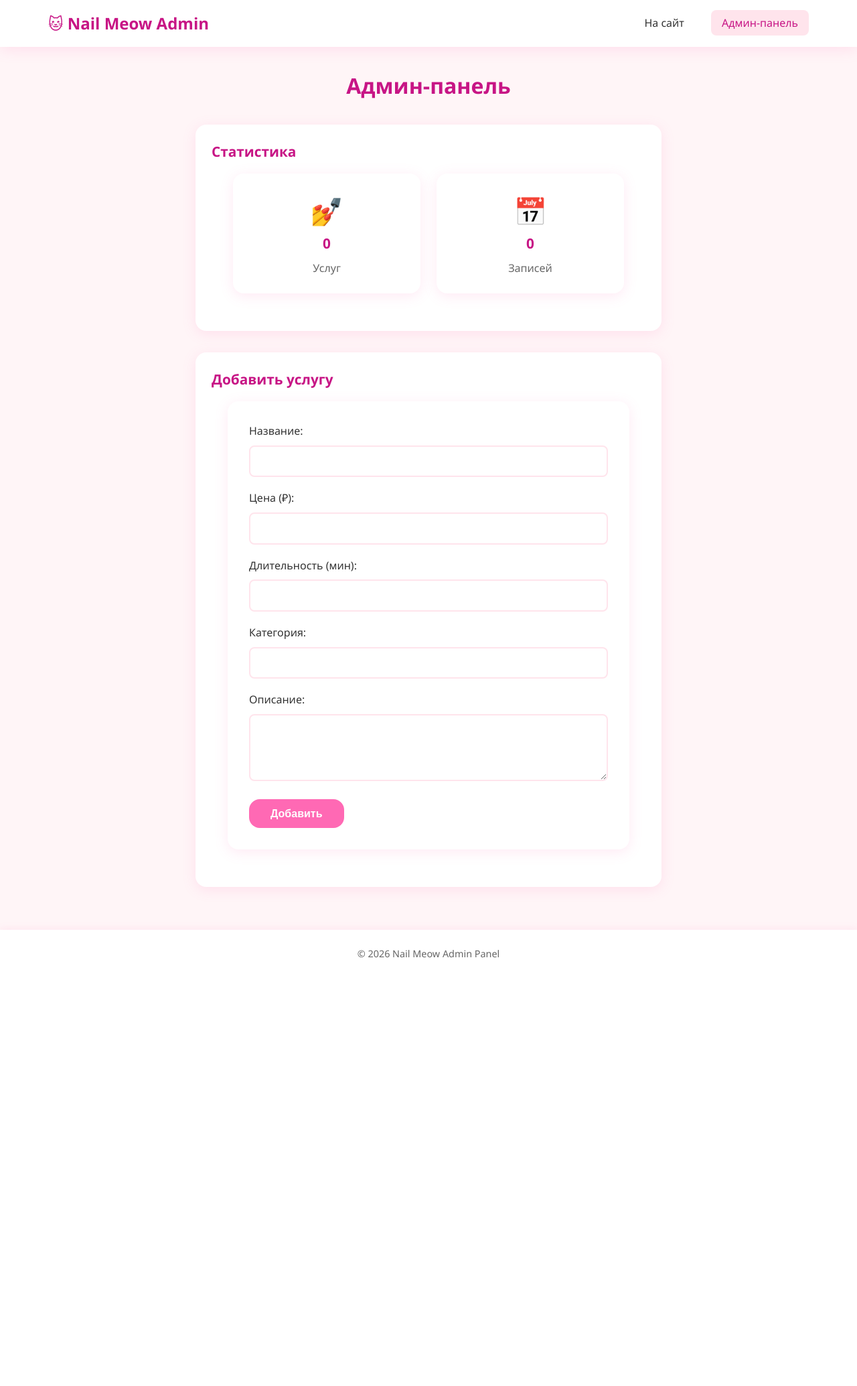
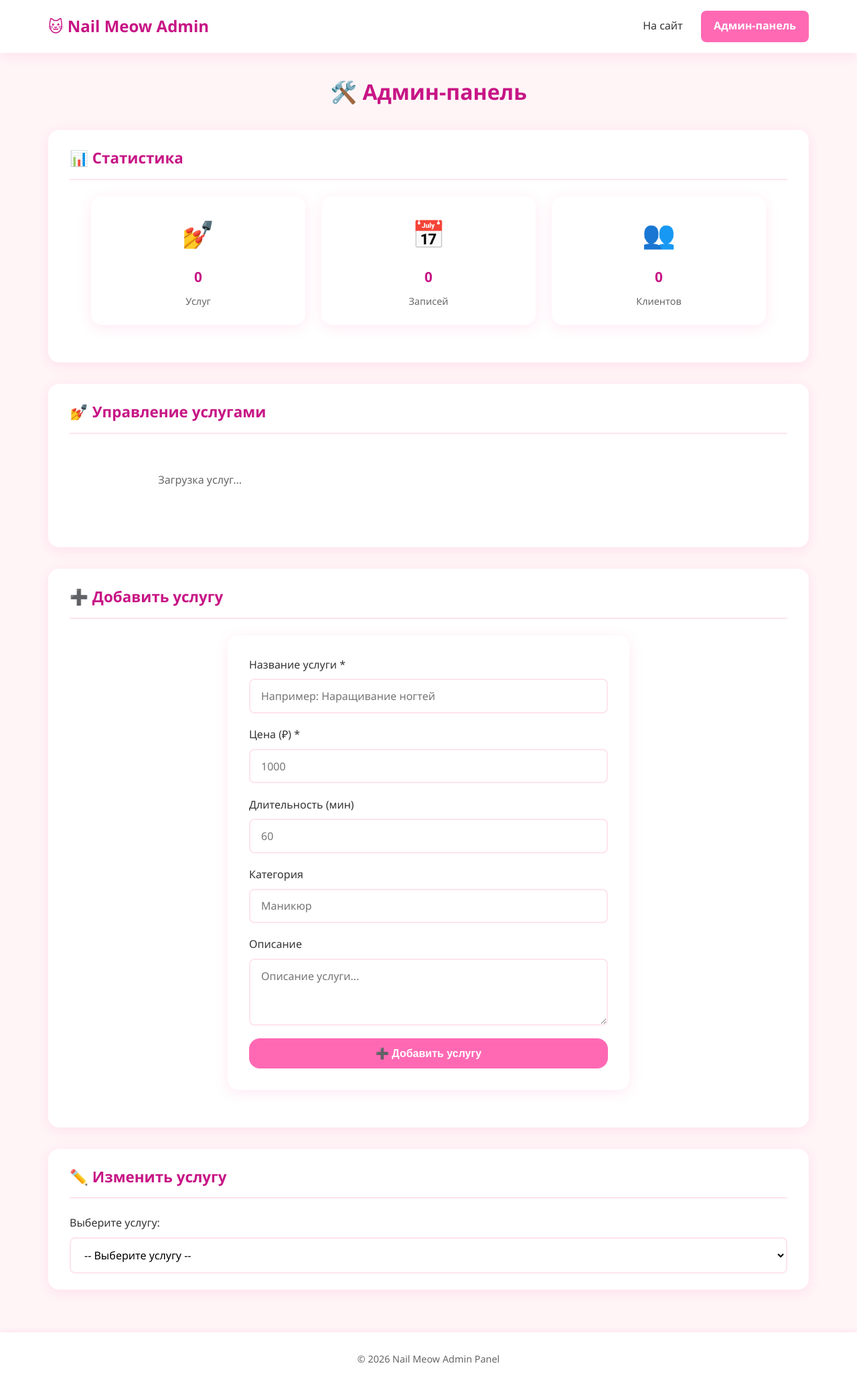
Before and after one commit to bbbnewwwa/Nail-Meow, a FastAPI app: page /admin in a window 1280 px wide. Shown: the whole page at 67% size. Before the commit the page ends 1430 px from the top, so only its background shows below. Run offline with FastAPI, Linux system fonts and the light colour scheme.

Commit message:
исправление стилей и работоспособности сайта

```diff
--- a/static/css/style.css
+++ b/static/css/style.css
@@ -7,16 +12,21 @@
     --pink-hover: #ff1493;
     --pink-dark: #c71585;
     --white: #ffffff;
-    --text-main: #333;
-    --text-light: #666;
+    --text-main: #333333;
+    --text-light: #666666;
+
+    /* Эффекты */
     --shadow: 0 4px 20px rgba(255, 105, 180, 0.15);
     --shadow-hover: 0 8px 25px rgba(255, 105, 180, 0.25);
     --radius: 16px;
     --radius-sm: 8px;
     --transition: all 0.3s ease;
+
+    /* Размеры */
+    --container-max: 1200px;
 }
 
-/* база */
+/* 2. БАЗА */
 * {
     margin: 0;
     padding: 0;
@@ -33,17 +43,26 @@ body {
     flex-direction: column;
 }
 
-/* шапка */
+a {
+    text-decoration: none;
+    color: inherit;
+    transition: var(--transition);
+}
+
+ul { list-style: none; }
+img { max-width: 100%; height: auto; }
+
+/* 3. ШАПКА И НАВИГАЦИЯ */
 header {
     background: var(--white);
     box-shadow: var(--shadow);
     position: sticky;
     top: 0;
-    z-index: 100;
+    z-index: 1000;
 }
 
 nav {
-    max-width: 1200px;
+    max-width: var(--container-max);
     margin: 0 auto;
     padding: 1rem 2rem;
     display: flex;
@@ -53,34 +72,49 @@ nav {
 
 .logo {
     font-size: 1.5rem;
-    font-weight: bold;
+    font-weight: 700;
     color: var(--pink-dark);
+    display: flex;
+    align-items: center;
+    gap: 8px;
 }
 
 nav ul {
     display: flex;
-    list-style: none;
-    gap: 1.5rem;
+    gap: 0.5rem;
     align-items: center;
+    flex-wrap: wrap;
 }
 
 nav a {
     text-decoration: none;
     color: var(--text-main);
     font-weight: 500;
-    padding: 0.5rem 1rem;
+    padding: 0.6rem 1.2rem;
     border-radius: var(--radius-sm);
     transition: var(--transition);
+    display: inline-block;
+    white-space: nowrap;
 }
 
-nav a:hover,
-nav a.active {
+nav a:hover {
     background: var(--pink-light);
     color: var(--pink-dark);
 }
 
+nav a.active {
+    background: var(--pink-main);
+    color: var(--white);
+    font-weight: 600;
+}
+
+nav a.active:hover {
+    background: var(--pink-hover);
+    color: var(--white);
+}
+
 .btn-admin {
-    background: var(--pink-main) !important;
+    background: var(--pink-dark) !important;
     color: var(--white) !important;
 }
 
@@ -108,165 +142,6 @@ nav a.active {
     margin-bottom: 2rem;
 }
 
-/* 🔥 КОНТАКТЫ - ИСПРАВЛЕНО: БЛОКИ ДРУГ ПОД ДРУГОМ 🔥 */
-
-.contacts-container {
-    width: 100% !important;
-    max-width: 100% !important;
-    margin: 0 !important;
-    padding: 0 1rem 2rem !important;
-    display: flex !important;
-    flex-direction: column !important;
-    gap: 2rem !important;
-    align-items: stretch !important;
-}
-
-.contact-info {
-    background: var(--white);
-    padding: 2rem;
-    border-radius: var(--radius);
-    box-shadow: var(--shadow);
-    width: 100% !important;
-    max-width: 100% !important;
-    box-sizing: border-box !important;
-}
-
-.contact-info h2 {
-    color: var(--pink-dark);
-    margin: 1.5rem 0 0.5rem;
-    font-size: 1.3rem;
-}
-
-.contact-info h2:first-child {
-    margin-top: 0;
-}
-
-.contact-info p {
-    color: var(--text-light);
-}
-
-.map {
-    background: var(--white);
-    padding: 1rem;
-    border-radius: var(--radius);
-    box-shadow: var(--shadow);
-    width: 100% !important;
-    max-width: 100% !important;
-    box-sizing: border-box !important;
-}
-
-.map h2 {
-    color: var(--pink-dark);
-    margin-bottom: 1rem;
-    font-size: 1.3rem;
-}
-
-.map iframe {
-    width: 100% !important;
-    height: 600px !important;
-    border: 0 !important;
-    border-radius: var(--radius-sm);
-    display: block !important;
-}
-
-
-/* ===== TELEGRAM БЛОК ===== */
-.booking-container {
-    display: flex;
-    flex-direction: column;
-    align-items: center;
-}
-
-.booking-info {
-    background: linear-gradient(135deg, var(--pink-light), var(--white));
-    border: 2px solid var(--pink-soft);
-    border-radius: var(--radius);
-    padding: 2rem;
-    text-align: center;
-    margin: 2rem auto;
-    max-width: 600px;
-    width: 90%;
-    box-shadow: var(--shadow);
-}
-
-.booking-info h3 {
-    color: var(--pink-dark);
-    font-size: 1.3rem;
-    margin-bottom: 0.5rem;
-}
-
-.booking-info p {
-    color: var(--text-light);
-    margin-bottom: 1.5rem;
-}
-
-.booking-info .btn-telegram {
-    display: inline-block;
-    background: var(--pink-main);
-    color: var(--white);
-    padding: 0.8rem 2rem;
-    border: none;
-    border-radius: var(--radius);
-    font-size: 1rem;
-    font-weight: 600;
-    cursor: pointer;
-    text-decoration: none;
-    transition: var(--transition);
-    margin: 0 auto;
-}
-
-.booking-info .btn-telegram:hover {
-    background: var(--pink-hover);
-    transform: translateY(-2px);
-    box-shadow: var(--shadow-hover);
-}
-
-@keyframes telegramPulse {
-    0%, 100% { box-shadow: 0 4px 15px rgba(255, 105, 180, 0.3); }
-    50% { box-shadow: 0 4px 25px rgba(255, 105, 180, 0.5); }
-}
-
-.booking-info .btn-telegram {
-    animation: telegramPulse 2s ease-in-out infinite;
-}
-
-.booking-info .btn-telegram:hover {
-    animation: none;
-}
-
-/* кнопки */
-.btn,
-.btn-submit,
-.btn-book,
-.btn-admin,
-.btn-telegram {
-    display: inline-block;
-    background: var(--pink-main);
-    color: var(--white);
-    padding: 0.8rem 2rem;
-    border: none;
-    border-radius: var(--radius);
-    font-size: 1rem;
-    font-weight: 600;
-    cursor: pointer;
-    text-decoration: none;
-    transition: var(--transition);
-}
-
-.btn:hover,
-.btn-submit:hover,
-.btn-book:hover,
-.btn-telegram:hover {
-    background: var(--pink-hover);
-    transform: translateY(-2px);
-    box-shadow: var(--shadow-hover);
-}
-
-.btn-admin {
-    background: var(--pink-dark);
-}
-
-/* заголовки страниц */
 .page-header {
     text-align: center;
     padding: 3rem 2rem;
@@ -284,14 +159,57 @@ nav a.active {
     color: var(--text-light);
 }
 
-/* карточки услуг */
+/* 5. КНОПКИ (универсальные) */
+.btn,
+.btn-submit,
+.btn-book,
+.btn-telegram,
+.btn-admin-submit,
+.btn-primary,
+.btn-secondary {
+    display: inline-flex;
+    align-items: center;
+    justify-content: center;
+    gap: 6px;
+    background: var(--pink-main);
+    color: var(--white);
+    padding: 0.8rem 2rem;
+    border: none;
+    border-radius: var(--radius);
+    font-size: 1rem;
+    font-weight: 600;
+    cursor: pointer;
+    transition: var(--transition);
+    text-align: center;
+}
+
+.btn:hover,
+.btn-submit:hover,
+.btn-book:hover,
+.btn-telegram:hover,
+.btn-admin-submit:hover,
+.btn-primary:hover {
+    background: var(--pink-hover);
+    transform: translateY(-2px);
+    box-shadow: var(--shadow-hover);
+}
+
+.btn-secondary {
+    background: var(--text-light);
+}
+
+.btn-secondary:hover {
+    background: var(--text-main);
+}
+
+/* 6. КАРТОЧКИ УСЛУГ / СТАТИСТИКА */
 .services-grid,
 .stats-grid,
 .admin-grid {
     display: grid;
     grid-template-columns: repeat(auto-fit, minmax(280px, 1fr));
     gap: 1.5rem;
-    max-width: 1200px;
+    max-width: var(--container-max);
     margin: 0 auto;
     padding: 0 2rem 2rem;
 }
@@ -304,6 +222,9 @@ nav a.active {
     text-align: center;
     box-shadow: var(--shadow);
     transition: var(--transition);
+    display: flex;
+    flex-direction: column;
+    align-items: center;
 }
 
 .service-card:hover,
@@ -336,15 +257,18 @@ nav a.active {
     color: var(--text-light);
     font-size: 0.95rem;
     margin: 1rem 0;
+    flex-grow: 1;
 }
 
 .stat-value {
     font-size: 2rem;
-    font-weight: bold;
+    font-weight: 700;
+    color: var(--pink-dark);
 }
 
 .stat-label {
     color: var(--text-light);
+    font-size: 0.9rem;
 }
 
 .services-preview h2 {
@@ -363,66 +287,149 @@ nav a.active {
     background: var(--white);
     border-radius: var(--radius);
     box-shadow: var(--shadow);
+    display: flex;
+    flex-direction: column;
+    gap: 1.2rem;
+}
+
+.form-group {
+    display: flex;
+    flex-direction: column;
+    gap: 0.5rem;
 }
 
 .booking-form label,
-.admin-form label {
-    display: block;
-    margin-bottom: 1.2rem;
+.admin-form label,
+.form-group label {
+    font-weight: 500;
     color: var(--text-main);
-    font-weight: 500;
 }
 
 .booking-form input,
 .booking-form select,
 .booking-form textarea,
 .admin-form input,
-.admin-form textarea {
+.admin-form select,
+.admin-form textarea,
+.form-control {
     width: 100%;
-    padding: 0.8rem;
-    margin-top: 0.5rem;
+    padding: 0.8rem 1rem;
     border: 2px solid var(--pink-light);
     border-radius: var(--radius-sm);
     font-size: 1rem;
+    font-family: inherit;
     transition: var(--transition);
+    background: var(--white);
 }
 
 .booking-form input:focus,
 .booking-form select:focus,
 .booking-form textarea:focus,
 .admin-form input:focus,
-.admin-form textarea:focus {
+.admin-form select:focus,
+.admin-form textarea:focus,
+.form-control:focus {
     outline: none;
     border-color: var(--pink-main);
     box-shadow: 0 0 0 3px rgba(255, 105, 180, 0.2);
 }
 
 .booking-form textarea,
-.admin-form textarea {
+.admin-form textarea,
+.form-control textarea {
     min-height: 100px;
     resize: vertical;
 }
 
+.btn-submit {
+    width: 100%;
+    margin-top: 0.5rem;
+}
 
+.button-group {
+    display: flex;
+    gap: 1rem;
+    flex-wrap: wrap;
+    margin-top: 1rem;
+}
 
-/* АДМИН ПАНЕЛЬ */
+.button-group .btn {
+    flex: 1;
+    min-width: 150px;
+}
 
+/* 8. БЛОК ЗАПИСИ + TELEGRAM */
+.booking-container {
+    max-width: var(--container-max);
+    margin: 0 auto;
+    padding: 0 2rem 2rem;
+    display: flex;
+    flex-direction: column;
+    align-items: center;
+    gap: 2rem;
+}
+
+.booking-info {
+    background: linear-gradient(135deg, var(--pink-light), var(--white));
+    border: 2px solid var(--pink-soft);
+    border-radius: var(--radius);
+    padding: 2rem;
+    text-align: center;
+    max-width: 600px;
+    width: 100%;
+    box-shadow: var(--shadow);
+}
+
+.booking-info h3 {
+    color: var(--pink-dark);
+    font-size: 1.3rem;
+    margin-bottom: 0.5rem;
+}
+
+.booking-info p {
+    color: var(--text-light);
+    margin-bottom: 1.5rem;
+}
+
+.booking-info .btn-telegram {
+    display: inline-flex;
+    align-items: center;
+    gap: 8px;
+    margin: 0 auto;
+}
+
+@keyframes telegramPulse {
+    0%, 100% { box-shadow: 0 4px 15px rgba(255, 105, 180, 0.3); }
+    50% { box-shadow: 0 4px 25px rgba(255, 105, 180, 0.5); }
+}
+
+.booking-info .btn-telegram {
+    animation: telegramPulse 2s ease-in-out infinite;
+}
+
+.booking-info .btn-telegram:hover {
+    animation: none;
+}
+
+/* 9. АДМИН-ПАНЕЛЬ */
 .admin-container {
-    max-width: 1200px;
+    max-width: var(--container-max);
     margin: 0 auto;
     padding: 2rem;
     flex: 1;
+    width: 100%;
 }
 
 .admin-container h1 {
     color: var(--pink-dark);
     margin-bottom: 2rem;
     text-align: center;
+    font-size: 2rem;
 }
 
 .admin-section {
     background: var(--white);
-    padding: 1.5rem;
+    padding: 1.5rem 2rem;
     border-radius: var(--radius);
     box-shadow: var(--shadow);
     margin-bottom: 2rem;
@@ -430,14 +437,43 @@ nav a.active {
 
 .admin-section h2 {
     color: var(--pink-dark);
-    margin-bottom: 1rem;
-    font-size: 1.3rem;
+    margin-bottom: 1.5rem;
+    font-size: 1.4rem;
+    padding-bottom: 0.8rem;
+    border-bottom: 2px solid var(--pink-light);
 }
 
-/* О НАС */
+.admin-grid {
+    display: grid;
+    grid-template-columns: repeat(auto-fill, minmax(300px, 1fr));
+    gap: 1rem;
+}
 
+.admin-grid .service-card {
+    text-align: left;
+    padding: 1.2rem;
+}
+
+.admin-grid .service-card .price {
+    font-size: 1.3rem;
+    margin: 0.3rem 0;
+}
+
+.admin-grid .service-actions {
+    display: flex;
+    gap: 0.5rem;
+    margin-top: 1rem;
+    justify-content: center;
+}
+
+.admin-grid .service-actions .btn {
+    padding: 0.5rem 1rem;
+    font-size: 0.9rem;
+}
+
+/* 10. О НАС */
 .about {
-    max-width: 1200px;
+    max-width: var(--container-max);
     margin: 0 auto 2rem;
     padding: 0 2rem;
 }
@@ -488,19 +525,68 @@ nav a.active {
     font-size: 0.9rem;
 }
 
-/* FOOTER */
+/* 11. КОНТАКТЫ */
+.contacts-container {
+    max-width: var(--container-max);
+    margin: 0 auto;
+    padding: 0 2rem 2rem;
+    display: flex;
+    flex-direction: column;
+    gap: 2rem;
+    width: 100%;
+}
 
+.contact-info,
+.map {
+    background: var(--white);
+    padding: 2rem;
+    border-radius: var(--radius);
+    box-shadow: var(--shadow);
+    width: 100%;
+}
+
+.contact-info h2,
+.map h2 {
+    color: var(--pink-dark);
+    margin: 1.5rem 0 0.5rem;
+    font-size: 1.3rem;
+}
+
+.contact-info h2:first-child,
+.map h2:first-child {
+    margin-top: 0;
+}
+
+.contact-info p {
+    color: var(--text-light);
+    margin-bottom: 0.8rem;
+}
+
+.map iframe {
+    width: 100%;
+    height: 400px;
+    border: 0;
+    border-radius: var(--radius-sm);
+    display: block;
+    margin-top: 1rem;
+}
+
+/* 12. FOOTER */
 footer {
     background: var(--white);
     text-align: center;
-    padding: 1.5rem;
+    padding: 1.5rem 2rem;
     margin-top: auto;
     box-shadow: 0 -2px 10px rgba(255, 105, 180, 0.1);
     color: var(--text-light);
     font-size: 0.9rem;
 }
 
-/* АДАПТАЦИЯ МОБИЛЬНАЯ */
+footer p {
+    margin: 0.3rem 0;
+}
+
+/* 13. АДАПТИВ */
 @media (max-width: 768px) {
     nav {
         flex-direction: column;
@@ -543,9 +651,33 @@ footer {
 
 .service-card,
 .stat-card,
-.feature {
+.feature,
+.admin-section {
     animation: fadeIn 0.5s ease forwards;
 }
 
 .service-card:nth-child(2) { animation-delay: 0.1s; }
 .service-card:nth-child(3) { animation-delay: 0.2s; }
+.stat-card:nth-child(2) { animation-delay: 0.1s; }
+.stat-card:nth-child(3) { animation-delay: 0.2s; }
+
+.booking-form,
+.admin-form {
+    animation: fadeIn 0.6s ease forwards;
+}
+
+nav a::after {
+    content: '';
+    display: block;
+    height: 2px;
+    background: var(--pink-main);
+    border-radius: 2px;
+    transition: var(--transition);
+    max-width: 0;
+    margin: 0 auto;
+}
+
+nav a:hover::after,
+nav a.active::after {
+    max-width: 80%;
+}
--- a/templates/admin.html
+++ b/templates/admin.html
@@ -17,9 +17,11 @@
         </nav>
     </header>
     <main class="admin-container">
-        <h1>Админ-панель</h1>
+        <h1>🛠️ Админ-панель</h1>
+
+        <!-- СТАТИСТИКА -->
         <section class="admin-section">
-            <h2>Статистика</h2>
+            <h2>📊 Статистика</h2>
             <div class="stats-grid" id="statsList">
                 <div class="stat-card">
                     <span class="stat-icon">💅</span>
@@ -31,33 +33,90 @@
                     <div class="stat-value" id="bookingsCount">0</div>
                     <div class="stat-label">Записей</div>
                 </div>
+                <div class="stat-card">
+                    <span class="stat-icon">👥</span>
+                    <div class="stat-value" id="usersCount">0</div>
+                    <div class="stat-label">Клиентов</div>
+                </div>
             </div>
         </section>
         <section class="admin-section">
-            <h2>Добавить услугу</h2>
+            <h2>💅 Управление услугами</h2>
+            <div id="servicesAdmin" class="admin-grid">
+                <p style="text-align: center; color: #666; padding: 2rem;">Загрузка услуг...</p>
+            </div>
+        </section>
+        <section class="admin-section">
+            <h2>➕ Добавить услугу</h2>
             <form id="addServiceForm" class="admin-form">
-                <label>
-                    Название:
-                    <input type="text" id="serviceName" required>
-                </label>
-                <label>
-                    Цена (₽):
-                    <input type="number" id="servicePrice" required>
-                </label>
-                <label>
-                    Длительность (мин):
-                    <input type="number" id="serviceDuration">
-                </label>
-                <label>
-                    Категория:
-                    <input type="text" id="serviceCategory">
-                </label>
-                <label>
-                    Описание:
-                    <textarea id="serviceDescription"></textarea>
-                </label>
-                <button type="submit" class="btn-admin">Добавить</button>
+                <div class="form-group">
+                    <label for="serviceName">Название услуги *</label>
+                    <input type="text" id="serviceName" required placeholder="Например: Наращивание ногтей">
+                </div>
+
+                <div class="form-group">
+                    <label for="servicePrice">Цена (₽) *</label>
+                    <input type="number" id="servicePrice" required placeholder="1000" min="0" step="0.01">
+                </div>
+
+                <div class="form-group">
+                    <label for="serviceDuration">Длительность (мин)</label>
+                    <input type="number" id="serviceDuration" placeholder="60" min="0">
+                </div>
+
+                <div class="form-group">
+                    <label for="serviceCategory">Категория</label>
+                    <input type="text" id="serviceCategory" placeholder="Маникюр">
+                </div>
+
+                <div class="form-group">
+                    <label for="serviceDescription">Описание</label>
+                    <textarea id="serviceDescription" rows="3" placeholder="Описание услуги..."></textarea>
+                </div>
+                <button type="submit" class="btn-admin-submit">➕ Добавить услугу</button>
             </form>
+        </section>
+        <section class="admin-section">
+            <h2>✏️ Изменить услугу</h2>
+
+            <div class="form-group">
+                <label for="editServiceSelect">Выберите услугу:</label>
+                <select id="editServiceSelect" class="form-control">
+                    <option value="">-- Выберите услугу --</option>
+                </select>
+            </div>
+
+            <div id="editServiceForm" class="admin-form" style="display: none;">
+                <div class="form-group">
+                    <label for="editServiceName">Название:</label>
+                    <input type="text" id="editServiceName" class="form-control" required>
+                </div>
+
+                <div class="form-group">
+                    <label for="editServicePrice">Цена (₽):</label>
+                    <input type="number" id="editServicePrice" class="form-control" required min="0" step="0.01">
+                </div>
+
+                <div class="form-group">
+                    <label for="editServiceDuration">Длительность (мин):</label>
+                    <input type="number" id="editServiceDuration" class="form-control" min="0">
+                </div>
+                <div class="form-group">
+                    <label for="editServiceCategory">Категория:</label>
+                    <input type="text" id="editServiceCategory" class="form-control">
+                </div>
+
+                <div class="form-group">
+                    <label for="editServiceDescription">Описание:</label>
+                    <textarea id="editServiceDescription" class="form-control" rows="3"></textarea>
+                </div>
+
+                <div class="button-group">
+                    <button type="button" onclick="updateService()" class="btn btn-primary">💾 Сохранить изменения</button>
+                    <button type="button" onclick="cancelEdit()" class="btn btn-secondary">❌ Отмена</button>
+                </div>
+            </div>
+        </section>
     </main>
     <footer>
         <p>&copy; 2026 Nail Meow Admin Panel</p>
```
Also changed, not shown: other parts of static/css/style.css (+38 -10 lines).
